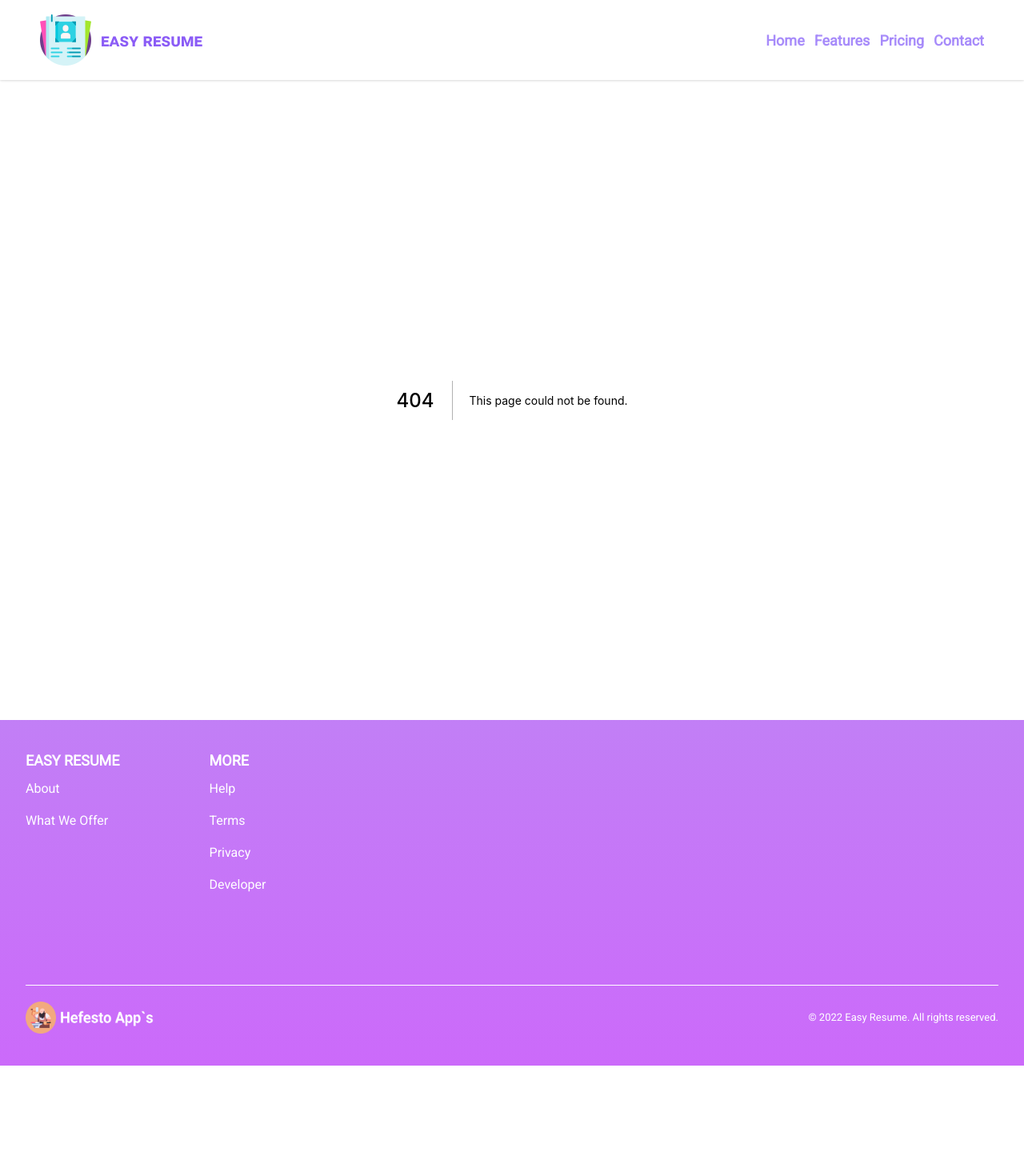
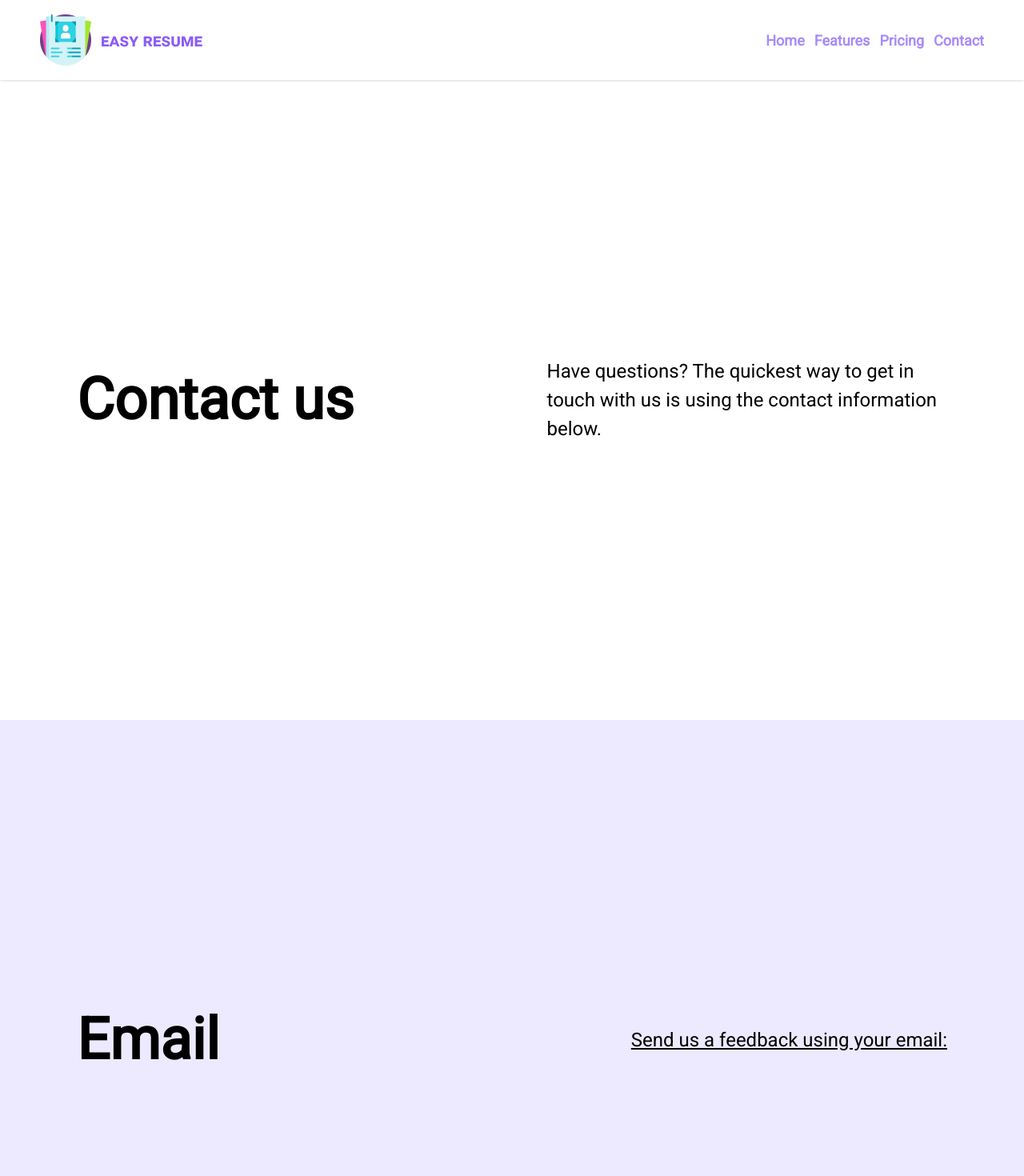
Before and after one commit to rodsilvavieira2/easy-cv-site, a Next.js app: page /contact-us in a window 1280 px wide. Before the commit this address had no page. Shown: the top 1470 px of the page at 80% size. Before the commit the page ends 1332 px from the top, so only its background shows below. Built offline with nearby package versions, Linux system fonts and the light colour scheme.

Commit message:
feat: contact us page

```diff
--- /dev/null
+++ b/src/pages/contact-us.tsx
@@ -0,0 +1,59 @@
+import { NextPage } from "next";
+import Head from "next/head";
+
+import { Center, Flex, Heading, Link, Text } from "@chakra-ui/react";
+
+const ContactUs: NextPage = () => {
+  return (
+    <>
+      <Head>
+        <title>Contact Us | Easy Resume</title>
+      </Head>
+
+      <Center h="100vh" as="section">
+        <Flex
+          justifyContent="space-between"
+          alignItems="center"
+          w="full"
+          maxW="85%"
+          flexWrap="wrap"
+        >
+          <Heading fontSize={{ base: "6xl", lg: "7xl" }}>Contact us</Heading>
+
+          <Text
+            mt={{ base: 5, lg: 0 }}
+            maxW={{ base: "100%", lg: "46%" }}
+            fontSize={{ base: "lg", lg: "2xl" }}
+          >
+            Have questions? The quickest way to get in touch with us is using
+            the contact information below.
+          </Text>
+        </Flex>
+      </Center>
+
+      <Center h="100vh" as="section" bg="#ede9fe">
+        <Flex
+          justifyContent="space-between"
+          alignItems="center"
+          maxW="85%"
+          w="full"
+          flexWrap="wrap"
+        >
+          <Heading fontSize={{ base: "6xl", lg: "7xl" }}>Email</Heading>
+
+          <Link
+            textDecoration="underline"
+            href="mailto:easy.resume.hefesto.apps@gmail.com"
+            maxW={{ base: "100%", lg: "46%" }}
+            fontSize={{ base: "lg", lg: "2xl" }}
+            mt={{ base: 5, lg: 0 }}
+          >
+            Send us a feedback using your email:
+          </Link>
+        </Flex>
+      </Center>
+    </>
+  );
+};
+
+export default ContactUs;
```
